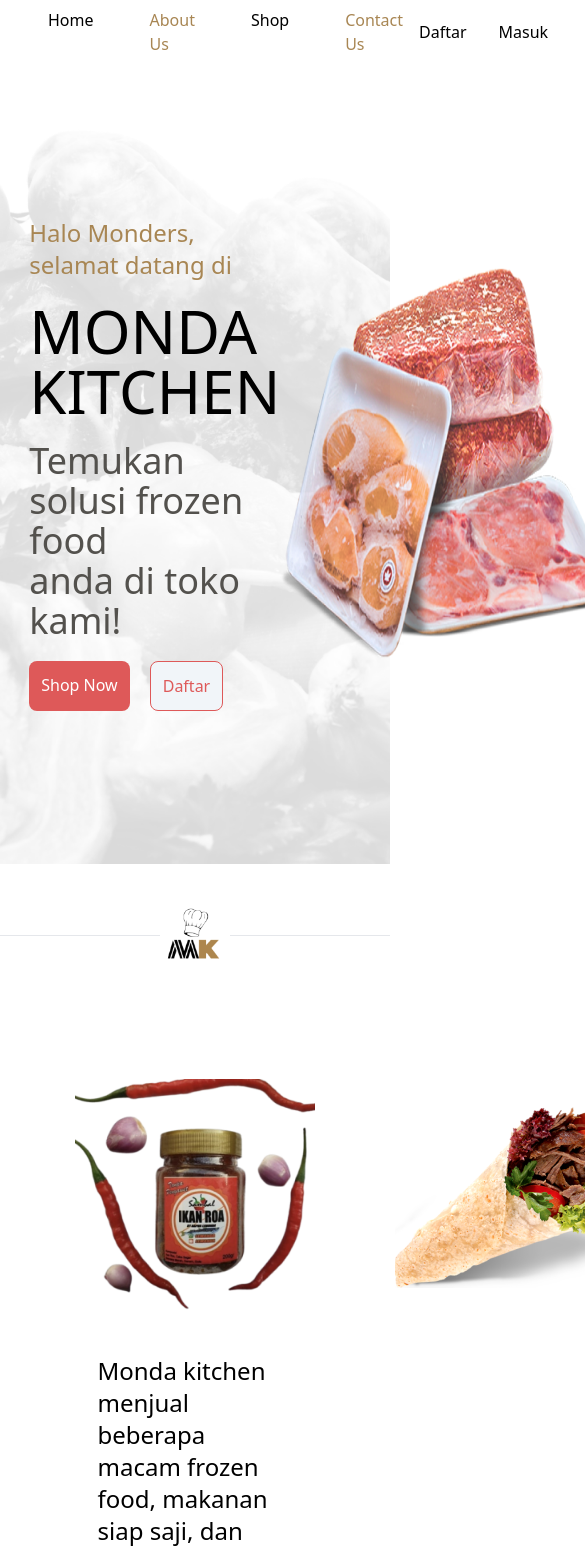
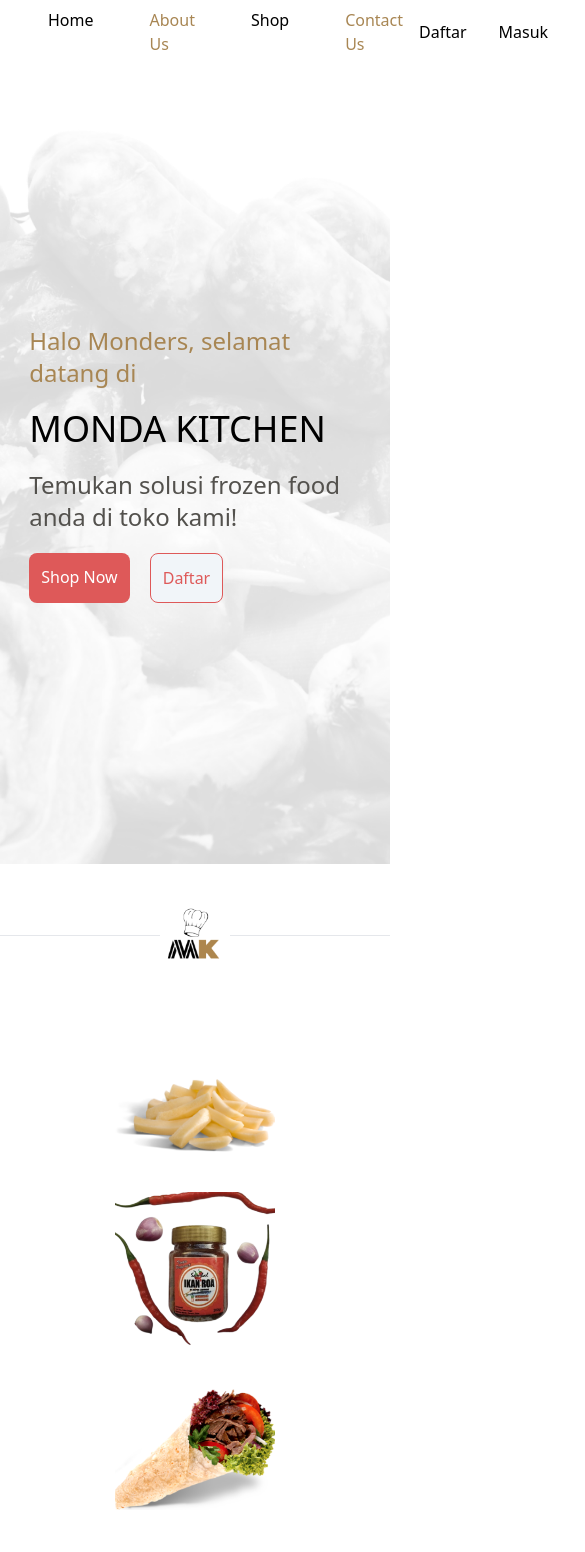
Before and after one commit to zhaardhia/monda-frontend, a Next.js app: page / in a window 390 px wide. Shown: the top 1552 px of the page, 585 px wide, since content can reach past the window. Built offline with nearby package versions, Linux system fonts and the light colour scheme.

Commit message:
responsive design

```diff
--- a/src/components/Footer.jsx
+++ b/src/components/Footer.jsx
@@ -5,7 +5,7 @@
 const Footer = () => {
   return (
     <footer className="bg-[#294456] text-white">
-      <div className="flex justify-around p-10">
+      <div className="flex justify-around p-10 md:flex-row flex-col">
         <div className="w-[15rem]">
           <h1>OUR SOCIAL MEDIA</h1>
           <hr className="text-[#A88653] my-4" />
@@ -26,7 +26,7 @@
             </div>
           </div>
         </div>
-        <div>
+        <div className="w-[15rem]">
           <div className="flex gap-2 items-center">
             <h1>CONTACT US</h1>
             <Icon icon="material-symbols:phone-in-talk-outline" width={20} />
--- a/src/components/LandingPage/HomeSection.jsx
+++ b/src/components/LandingPage/HomeSection.jsx
@@ -18,14 +18,14 @@
       <div className="flex w-[85%] mx-auto justify-evenly">
         <div className="flex flex-col gap-5 my-auto">
           <p className="text-2xl text-[#A88653]">Halo Monders, selamat datang di</p>
-          <h1 className="text-6xl">MONDA KITCHEN</h1>
-          <h3 className="text-4xl text-[#53514D]">Temukan solusi frozen food<br/>anda di toko kami!</h3>
+          <h1 className="md:text-6xl text-4xl">MONDA KITCHEN</h1>
+          <h3 className="md:text-4xl text-2xl text-[#53514D]">Temukan solusi frozen food<br/>anda di toko kami!</h3>
           <div className="flex gap-5">
             <Link href="/" className="p-3 bg-[#DE5959] text-white rounded-lg">Shop Now</Link>
             <Link href="/" className="p-3 border-[#DE5959] border-[1px] bg-slate-100 rounded-lg text-[#DE5959]">Daftar</Link>
           </div>
         </div>
-        <img src="/meat_lp.png" alt="" className="w-[30rem]" />
+        <img src="/meat_lp.png" alt="" className="lg:w-[30rem] sm:w-[20rem] sm:block hidden" />
       </div>
     </div>
   )
--- a/src/components/LandingPage/MondaInfo.jsx
+++ b/src/components/LandingPage/MondaInfo.jsx
@@ -15,10 +15,10 @@
         <hr className="w-[100%]" />
       </div>
       <div className="my-28">
-        <div className="flex justify-center gap-20 items-center">
-          <img src="/kentang.png" alt="" className="w-[15rem]" />
-          <img src="/sambel-roa.png" alt="" className="w-[15rem]" />
-          <img src="/kebab.png" alt="" className="w-[15rem]" />
+        <div className="flex justify-center sm:flex-row flex-col md:gap-20 gap-10 items-center">
+          <img src="/kentang.png" alt="" className="md:w-[15rem] w-[10rem]" />
+          <img src="/sambel-roa.png" alt="" className="md:w-[15rem] w-[10rem]" />
+          <img src="/kebab.png" alt="" className="md:w-[15rem] w-[10rem]" />
         </div>
         <div className="w-[50%] mx-auto my-10">
           <p className="text-2xl font-extralight">Monda kitchen menjual beberapa macam frozen food, makanan siap saji, dan sambal-sambal pilihan olahan khas Monda Kitchen yang bisa monders pesan langsung melalui website, tokopedia, maupun gojek</p>
--- a/src/components/LandingPage/WhyUs.jsx
+++ b/src/components/LandingPage/WhyUs.jsx
@@ -16,8 +16,8 @@
       }}
     >
       <h2 className="text-4xl text-center">Why Us?</h2>
-      <div className="flex justify-center gap-14 my-28">
-        <div className="w-[20rem] flex flex-col gap-5">
+      <div className="flex justify-center md:flex-row flex-col md:mx-0 mx-auto lg:gap-14 sm:gap-10 my-28">
+        <div className="lg:w-[20rem] md:w-[15rem] w-[80%] md:mx-0 mx-auto flex flex-col gap-5">
           <Image
             src="/star.png"
             alt="great quality"
@@ -30,7 +30,7 @@
             Produk makanan yang kami jual dipastikan fresh dan memiliki mutu yang baik
           </div>
         </div>
-        <div className="w-[20rem] flex flex-col gap-5">
+        <div className="lg:w-[20rem] md:w-[15rem] w-[80%] md:mx-0 mx-auto flex flex-col gap-5">
           <Image
             src="/value-money.png"
             alt="value for money"
@@ -43,7 +43,7 @@
             Dapatkan produk yang bernilai tinggi dengan harga yang bersaing di pasaran
           </div>
         </div>
-        <div className="w-[20rem] flex flex-col gap-5">
+        <div className="lg:w-[20rem] md:w-[15rem] w-[80%] md:mx-0 mx-auto flex flex-col gap-5">
           <Image
             src="/fast-deliv.png"
             alt="Fast Delivery"
@@ -53,7 +53,7 @@
           />
           <h4 className="text-center text-2xl">Fast Delivery</h4>
           <div className="bg-slate-200 rounded-xl p-5 text-xl font-light">
-            kami akan memastikan setiap pesanan yang terkonfirmasi akan dikirim oleh staf kami sesegera mungkin
+            Kami akan memastikan setiap pesanan yang terkonfirmasi akan dikirim oleh staf kami sesegera mungkin
           </div>
         </div>
       </div>
```
